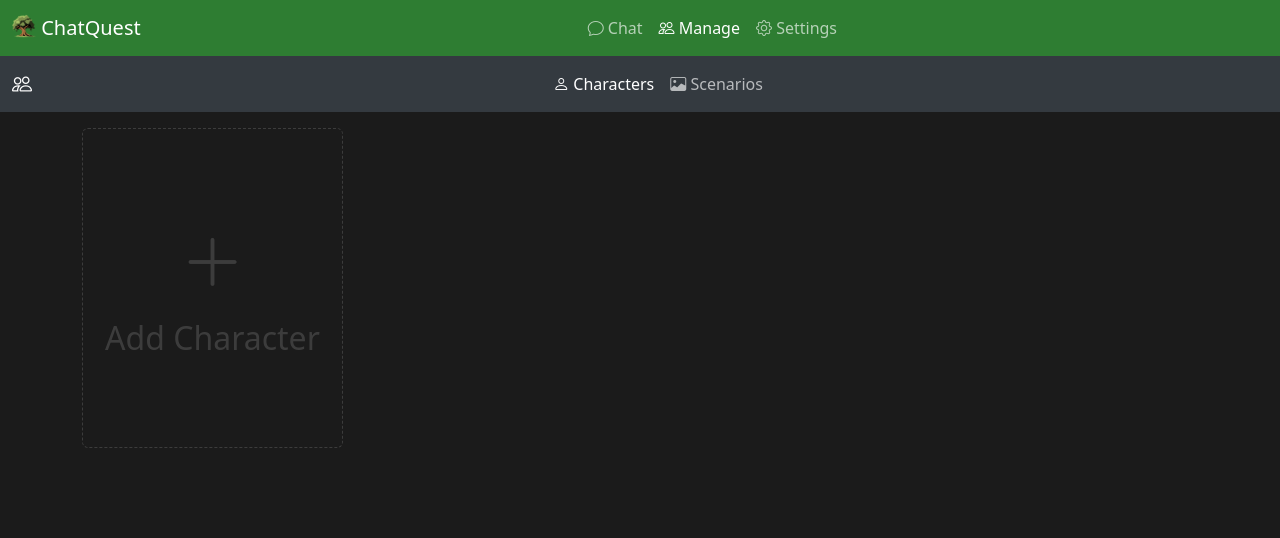
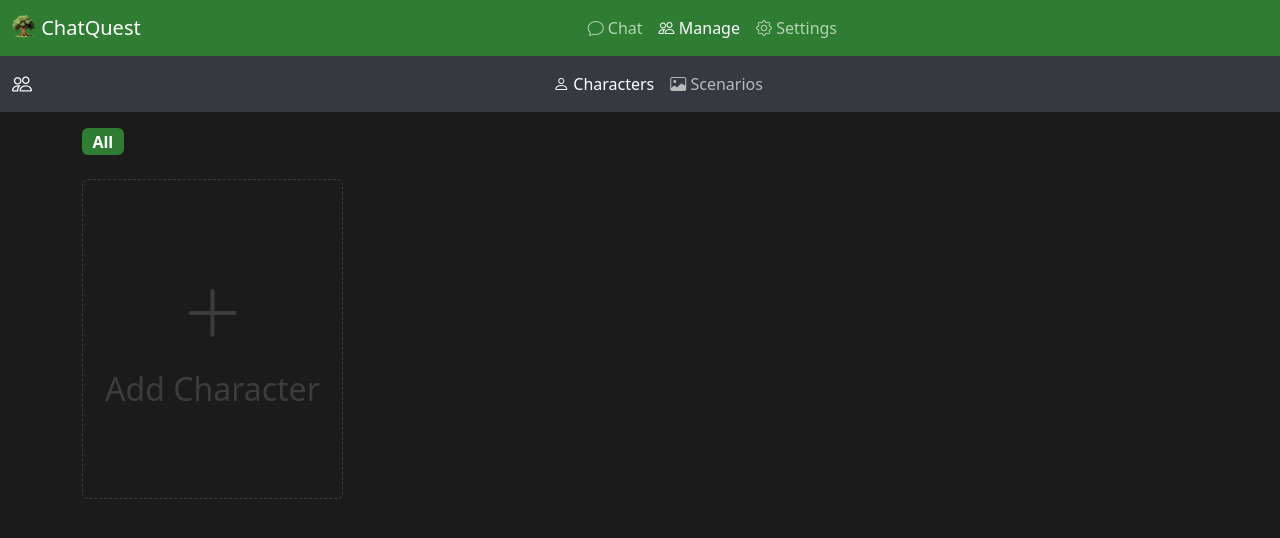
Before and after one commit to Juraji/chat-quest, an Angular app: page /manage/characters in a window 1280 px wide. Shown: the top 538 px of the page. Built offline with nearby package versions, Linux system fonts and the light colour scheme.

Commit message:
Add tag filter functionality to manage characters page

```diff
--- a/src/app/routes/manage/characters/manage/manage-characters-page.html
+++ b/src/app/routes/manage/characters/manage/manage-characters-page.html
@@ -1,6 +1,24 @@
 <div class="container">
+  <div class="tag-filter-list d-flex flex-wrap align-items-center mb-3">
+    <div class="badge d-flex align-items-center me-2 mb-2"
+         (click)="onToggleSelectedTag(null)"
+         [class.bg-body-tertiary]="selectedTag()"
+         [class.bg-primary]="!selectedTag()"
+    >
+      <span>All</span>
+    </div>
+    @for (tag of availableTags(); track tag.id) {
+      @let isSelected = selectedTag()?.id == tag.id;
+      <div class="badge d-flex align-items-center me-2 mb-2"
+           (click)="onToggleSelectedTag(tag)"
+           [class.bg-body-tertiary]="!isSelected"
+           [class.bg-primary]="isSelected">
+        <div>{{ tag.label }}</div>
+      </div>
+    }
+  </div>
   <div class="grid">
-    @for (char of characters(); track char.id) {
+    @for (char of filteredCharacters(); track char.id) {
       <div class="g-col-3">
         <app-character-card [character]="char"></app-character-card>
       </div>
--- a/src/app/routes/manage/characters/manage/manage-characters-page.scss
+++ b/src/app/routes/manage/characters/manage/manage-characters-page.scss
@@ -1,4 +1,11 @@
 :host {
+  .tag-filter-list {
+    .badge {
+      cursor: pointer;
+      font-size: 1rem;
+    }
+  }
+
   .create-character-card {
     min-width: 16rem;
     min-height: 20rem;
--- a/src/app/routes/manage/characters/manage/manage-characters-page.ts
+++ b/src/app/routes/manage/characters/manage/manage-characters-page.ts
@@ -1,8 +1,10 @@
-import {Component, inject, Signal} from '@angular/core';
+import {Component, computed, inject, signal, Signal, WritableSignal} from '@angular/core';
 import {routeDataSignal} from '@util/ng';
 import {ActivatedRoute, RouterLink} from '@angular/router';
 import {CharacterCard} from '@components/character-card/character-card';
 import {Character} from '@db/characters';
+import {Tag, Tags} from '@db/tags';
+import {toSignal} from '@angular/core/rxjs-interop';
 
 @Component({
   selector: 'app-manage-characters-page',
@@ -15,6 +17,27 @@ import {Character} from '@db/characters';
 })
 export class ManageCharactersPage {
   private readonly activatedRoute = inject(ActivatedRoute);
+  private readonly tags = inject(Tags);
 
   readonly characters: Signal<Character[]> = routeDataSignal(this.activatedRoute, 'characters');
+
+  readonly availableTags: Signal<Tag[]> = toSignal(this.tags.getAll(), {initialValue: []})
+  readonly selectedTag: WritableSignal<Tag | null> = signal(null)
+
+  readonly filteredCharacters = computed(() => {
+    const characters = this.characters()
+    const selectedTag = this.selectedTag()
+    if (!!selectedTag) {
+      return characters.filter((char) => char.tagIds.includes(selectedTag.id))
+    } else {
+      return characters
+    }
+  })
+
+  onToggleSelectedTag(tag: Tag | null) {
+    this.selectedTag.update(current => {
+      if (tag == null) return null
+      return current?.id == tag.id ? null : tag;
+    })
+  }
 }
```
